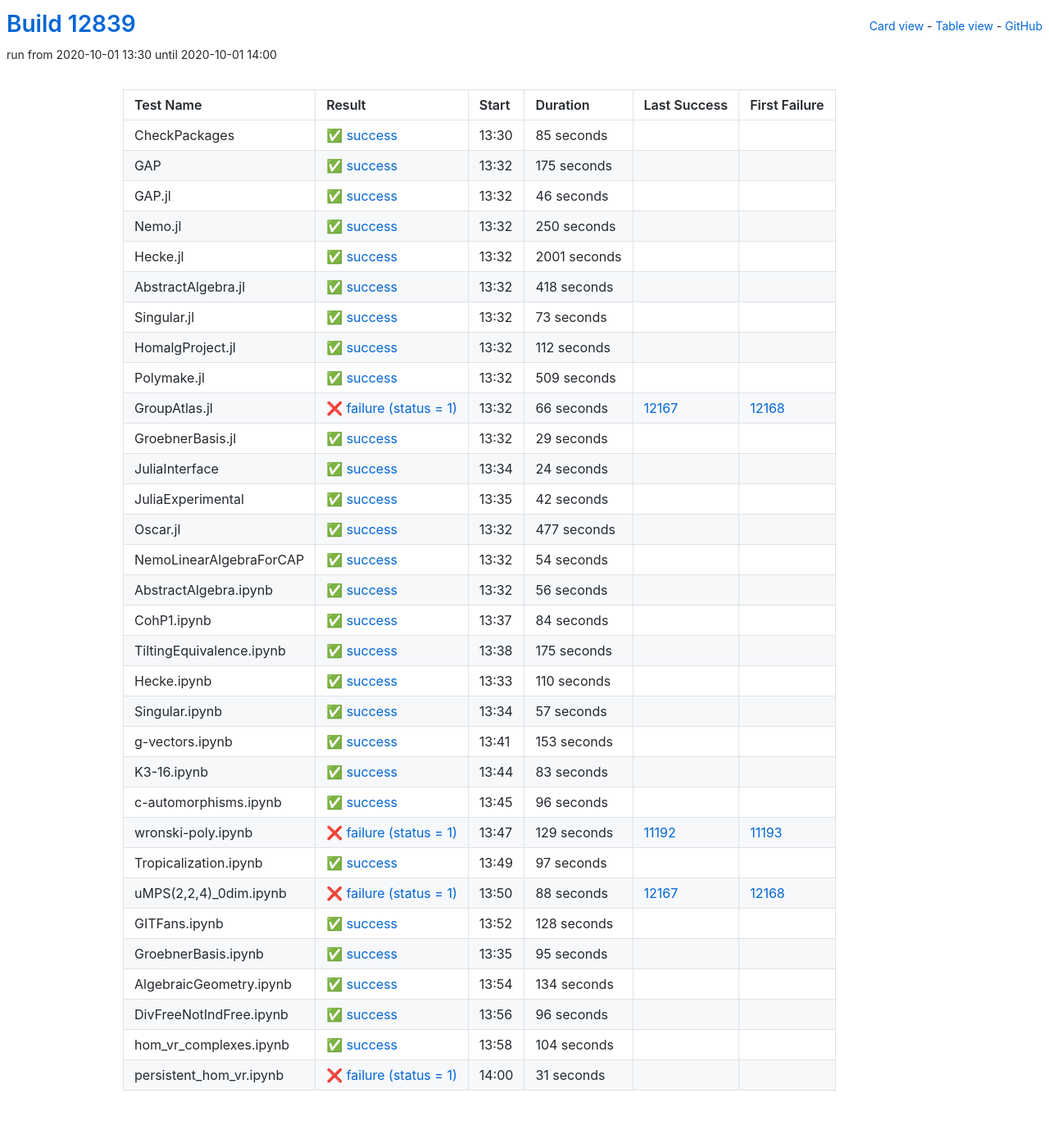
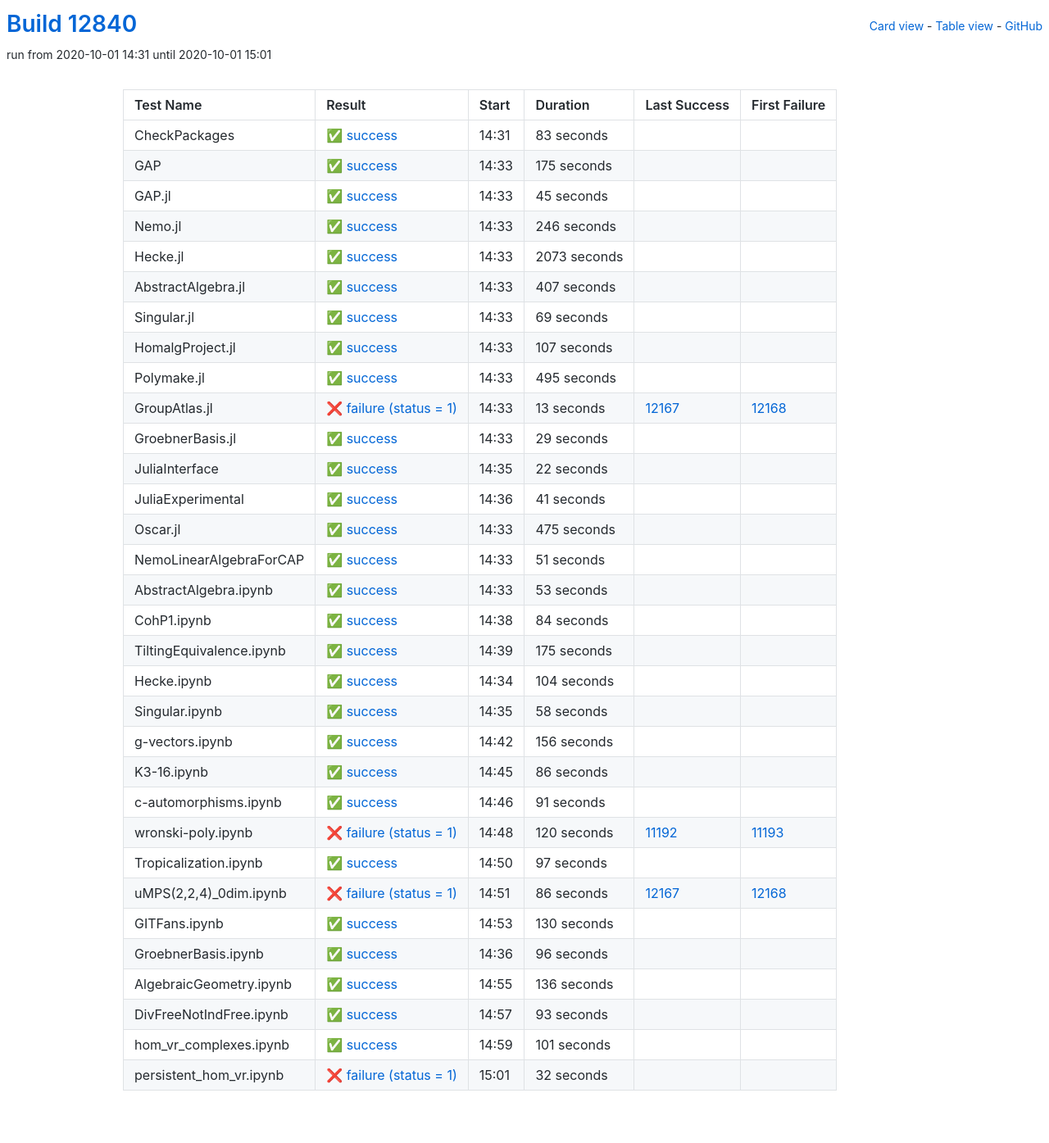
Before and after one commit to oscar-system/oscar-ci-status, a Jekyll site: the page built from table.html, in a window 1280 px wide. Shown: the whole page at 82% size. Built offline with Jekyll 4.4.1, drawn with Linux system fonts in a browser that asks for light colours.

Commit message:
Build #12840

```diff
--- a/_data/ci.yml
+++ b/_data/ci.yml
@@ -1,6 +1,6 @@
 ---
-build: 12839
-build_url: https://oscarci.mathematik.uni-kl.de/job/oscar/12839/
+build: 12840
+build_url: https://oscarci.mathematik.uni-kl.de/job/oscar/12840/
 job: oscar
 organization: oscar-system
 repo: oscar-ci-status
@@ -8,20 +8,20 @@
 tests:
 - name: CheckPackages
   id: checkpackages
-  log: https://oscarci.mathematik.uni-kl.de/job/oscar/12839/artifact/logs/build-12839/CheckPackages.log
-  start: 2020-10-01 13:30
+  log: https://oscarci.mathematik.uni-kl.de/job/oscar/12840/artifact/logs/build-12840/CheckPackages.log
+  start: 2020-10-01 14:31
   success: true
   exitcode: 0
   status: success
-  duration: 85
+  duration: 83
   last_success: false
   last_success_url:
   first_failure: false
   first_failure_url:
 - name: GAP
   id: gap
-  log: https://oscarci.mathematik.uni-kl.de/job/oscar/12839/artifact/logs/build-12839/GAP.log
-  start: 2020-10-01 13:32
+  log: https://oscarci.mathematik.uni-kl.de/job/oscar/12840/artifact/logs/build-12840/GAP.log
+  start: 2020-10-01 14:33
   success: true
   exitcode: 0
   status: success
@@ -32,104 +32,104 @@
   first_failure_url:
 - name: GAP.jl
   id: gap-jl
-  log: https://oscarci.mathematik.uni-kl.de/job/oscar/12839/artifact/logs/build-12839/GAP.jl.log
-  start: 2020-10-01 13:32
+  log: https://oscarci.mathematik.uni-kl.de/job/oscar/12840/artifact/logs/build-12840/GAP.jl.log
+  start: 2020-10-01 14:33
   success: true
   exitcode: 0
   status: success
-  duration: 46
+  duration: 45
   last_success: false
   last_success_url:
   first_failure: false
   first_failure_url:
 - name: Nemo.jl
   id: nemo-jl
-  log: https://oscarci.mathematik.uni-kl.de/job/oscar/12839/artifact/logs/build-12839/Nemo.jl.log
-  start: 2020-10-01 13:32
+  log: https://oscarci.mathematik.uni-kl.de/job/oscar/12840/artifact/logs/build-12840/Nemo.jl.log
+  start: 2020-10-01 14:33
   success: true
   exitcode: 0
   status: success
-  duration: 250
+  duration: 246
   last_success: false
   last_success_url:
   first_failure: false
   first_failure_url:
 - name: Hecke.jl
   id: hecke-jl
-  log: https://oscarci.mathematik.uni-kl.de/job/oscar/12839/artifact/logs/build-12839/Hecke.jl.log
-  start: 2020-10-01 13:32
+  log: https://oscarci.mathematik.uni-kl.de/job/oscar/12840/artifact/logs/build-12840/Hecke.jl.log
+  start: 2020-10-01 14:33
   success: true
   exitcode: 0
   status: success
-  duration: 2001
+  duration: 2073
   last_success: false
   last_success_url:
   first_failure: false
   first_failure_url:
 - name: AbstractAlgebra.jl
   id: abstractalgebra-jl
-  log: https://oscarci.mathematik.uni-kl.de/job/oscar/12839/artifact/logs/build-12839/AbstractAlgebra.jl.log
-  start: 2020-10-01 13:32
+  log: https://oscarci.mathematik.uni-kl.de/job/oscar/12840/artifact/logs/build-12840/AbstractAlgebra.jl.log
+  start: 2020-10-01 14:33
   success: true
   exitcode: 0
   status: success
-  duration: 418
+  duration: 407
   last_success: false
   last_success_url:
   first_failure: false
   first_failure_url:
 - name: Singular.jl
   id: singular-jl
-  log: https://oscarci.mathematik.uni-kl.de/job/oscar/12839/artifact/logs/build-12839/Singular.jl.log
-  start: 2020-10-01 13:32
+  log: https://oscarci.mathematik.uni-kl.de/job/oscar/12840/artifact/logs/build-12840/Singular.jl.log
+  start: 2020-10-01 14:33
   success: true
   exitcode: 0
   status: success
-  duration: 73
+  duration: 69
   last_success: false
   last_success_url:
   first_failure: false
   first_failure_url:
 - name: HomalgProject.jl
   id: homalgproject-jl
-  log: https://oscarci.mathematik.uni-kl.de/job/oscar/12839/artifact/logs/build-12839/HomalgProject.jl.log
-  start: 2020-10-01 13:32
+  log: https://oscarci.mathematik.uni-kl.de/job/oscar/12840/artifact/logs/build-12840/HomalgProject.jl.log
+  start: 2020-10-01 14:33
   success: true
   exitcode: 0
   status: success
-  duration: 112
+  duration: 107
   last_success: false
   last_success_url:
   first_failure: false
   first_failure_url:
 - name: Polymake.jl
   id: polymake-jl
-  log: https://oscarci.mathematik.uni-kl.de/job/oscar/12839/artifact/logs/build-12839/Polymake.jl.log
-  start: 2020-10-01 13:32
+  log: https://oscarci.mathematik.uni-kl.de/job/oscar/12840/artifact/logs/build-12840/Polymake.jl.log
+  start: 2020-10-01 14:33
   success: true
   exitcode: 0
   status: success
-  duration: 509
+  duration: 495
   last_success: false
   last_success_url:
   first_failure: false
   first_failure_url:
 - name: GroupAtlas.jl
   id: groupatlas-jl
-  log: https://oscarci.mathematik.uni-kl.de/job/oscar/12839/artifact/logs/build-12839/GroupAtlas.jl.log
-  start: 2020-10-01 13:32
+  log: https://oscarci.mathematik.uni-kl.de/job/oscar/12840/artifact/logs/build-12840/GroupAtlas.jl.log
+  start: 2020-10-01 14:33
   success: false
   exitcode: 1
   status: failure
-  duration: 66
+  duration: 13
   last_success: 12167
   last_success_url: https://oscarci.mathematik.uni-kl.de/job/oscar/12167/
   first_failure: 12168
   first_failure_url: https://oscarci.mathematik.uni-kl.de/job/oscar/12168/
 - name: GroebnerBasis.jl
   id: groebnerbasis-jl
-  log: https://oscarci.mathematik.uni-kl.de/job/oscar/12839/artifact/logs/build-12839/GroebnerBasis.jl.log
-  start: 2020-10-01 13:32
+  log: https://oscarci.mathematik.uni-kl.de/job/oscar/12840/artifact/logs/build-12840/GroebnerBasis.jl.log
+  start: 2020-10-01 14:33
   success: true
   exitcode: 0
   status: success
@@ -140,68 +140,68 @@
   first_failure_url:
 - name: JuliaInterface
   id: juliainterface
-  log: https://oscarci.mathematik.uni-kl.de/job/oscar/12839/artifact/logs/build-12839/JuliaInterface.log
-  start: 2020-10-01 13:34
+  log: https://oscarci.mathematik.uni-kl.de/job/oscar/12840/artifact/logs/build-12840/JuliaInterface.log
+  start: 2020-10-01 14:35
   success: true
   exitcode: 0
   status: success
-  duration: 24
+  duration: 22
   last_success: false
   last_success_url:
   first_failure: false
   first_failure_url:
 - name: JuliaExperimental
   id: juliaexperimental
-  log: https://oscarci.mathematik.uni-kl.de/job/oscar/12839/artifact/logs/build-12839/JuliaExperimental.log
-  start: 2020-10-01 13:35
+  log: https://oscarci.mathematik.uni-kl.de/job/oscar/12840/artifact/logs/build-12840/JuliaExperimental.log
+  start: 2020-10-01 14:36
   success: true
   exitcode: 0
   status: success
-  duration: 42
+  duration: 41
   last_success: false
   last_success_url:
   first_failure: false
   first_failure_url:
 - name: Oscar.jl
   id: oscar-jl
-  log: https://oscarci.mathematik.uni-kl.de/job/oscar/12839/artifact/logs/build-12839/Oscar.jl.log
-  start: 2020-10-01 13:32
+  log: https://oscarci.mathematik.uni-kl.de/job/oscar/12840/artifact/logs/build-12840/Oscar.jl.log
+  start: 2020-10-01 14:33
   success: true
   exitcode: 0
   status: success
-  duration: 477
+  duration: 475
   last_success: false
   last_success_url:
   first_failure: false
   first_failure_url:
 - name: NemoLinearAlgebraForCAP
   id: nemolinearalgebraforcap
-  log: https://oscarci.mathematik.uni-kl.de/job/oscar/12839/artifact/logs/build-12839/NemoLinearAlgebraForCAP.log
-  start: 2020-10-01 13:32
+  log: https://oscarci.mathematik.uni-kl.de/job/oscar/12840/artifact/logs/build-12840/NemoLinearAlgebraForCAP.log
+  start: 2020-10-01 14:33
   success: true
   exitcode: 0
   status: success
-  duration: 54
+  duration: 51
   last_success: false
   last_success_url:
   first_failure: false
   first_failure_url:
 - name: AbstractAlgebra.ipynb
   id: abstractalgebra-ipynb
-  log: https://oscarci.mathematik.uni-kl.de/job/oscar/12839/artifact/logs/build-12839/AbstractAlgebra.ipynb.log
-  start: 2020-10-01 13:32
+  log: https://oscarci.mathematik.uni-kl.de/job/oscar/12840/artifact/logs/build-12840/AbstractAlgebra.ipynb.log
+  start: 2020-10-01 14:33
   success: true
   exitcode: 0
   status: success
-  duration: 56
+  duration: 53
   last_success: false
   last_success_url:
   first_failure: false
   first_failure_url:
 - name: CohP1.ipynb
   id: cohp1-ipynb
-  log: https://oscarci.mathematik.uni-kl.de/job/oscar/12839/artifact/logs/build-12839/CohP1.ipynb.log
-  start: 2020-10-01 13:37
+  log: https://oscarci.mathematik.uni-kl.de/job/oscar/12840/artifact/logs/build-12840/CohP1.ipynb.log
+  start: 2020-10-01 14:38
   success: true
   exitcode: 0
   status: success
@@ -212,8 +212,8 @@
   first_failure_url:
 - name: TiltingEquivalence.ipynb
   id: tiltingequivalence-ipynb
-  log: https://oscarci.mathematik.uni-kl.de/job/oscar/12839/artifact/logs/build-12839/TiltingEquivalence.ipynb.log
-  start: 2020-10-01 13:38
+  log: https://oscarci.mathematik.uni-kl.de/job/oscar/12840/artifact/logs/build-12840/TiltingEquivalence.ipynb.log
+  start: 2020-10-01 14:39
   success: true
   exitcode: 0
   status: success
@@ -224,80 +224,80 @@
   first_failure_url:
 - name: Hecke.ipynb
   id: hecke-ipynb
-  log: https://oscarci.mathematik.uni-kl.de/job/oscar/12839/artifact/logs/build-12839/Hecke.ipynb.log
-  start: 2020-10-01 13:33
+  log: https://oscarci.mathematik.uni-kl.de/job/oscar/12840/artifact/logs/build-12840/Hecke.ipynb.log
+  start: 2020-10-01 14:34
   success: true
   exitcode: 0
   status: success
-  duration: 110
+  duration: 104
   last_success: false
   last_success_url:
   first_failure: false
   first_failure_url:
 - name: Singular.ipynb
   id: singular-ipynb
-  log: https://oscarci.mathematik.uni-kl.de/job/oscar/12839/artifact/logs/build-12839/Singular.ipynb.log
-  start: 2020-10-01 13:34
+  log: https://oscarci.mathematik.uni-kl.de/job/oscar/12840/artifact/logs/build-12840/Singular.ipynb.log
+  start: 2020-10-01 14:35
   success: true
   exitcode: 0
   status: success
-  duration: 57
+  duration: 58
   last_success: false
   last_success_url:
   first_failure: false
   first_failure_url:
 - name: g-vectors.ipynb
   id: g-vectors-ipynb
-  log: https://oscarci.mathematik.uni-kl.de/job/oscar/12839/artifact/logs/build-12839/g-vectors.ipynb.log
-  start: 2020-10-01 13:41
+  log: https://oscarci.mathematik.uni-kl.de/job/oscar/12840/artifact/logs/build-12840/g-vectors.ipynb.log
+  start: 2020-10-01 14:42
   success: true
   exitcode: 0
   status: success
-  duration: 153
+  duration: 156
   last_success: false
   last_success_url:
   first_failure: false
   first_failure_url:
 - name: K3-16.ipynb
   id: k3-16-ipynb
-  log: https://oscarci.mathematik.uni-kl.de/job/oscar/12839/artifact/logs/build-12839/K3-16.ipynb.log
-  start: 2020-10-01 13:44
+  log: https://oscarci.mathematik.uni-kl.de/job/oscar/12840/artifact/logs/build-12840/K3-16.ipynb.log
+  start: 2020-10-01 14:45
   success: true
   exitcode: 0
   status: success
-  duration: 83
+  duration: 86
   last_success: false
   last_success_url:
   first_failure: false
   first_failure_url:
 - name: c-automorphisms.ipynb
   id: c-automorphisms-ipynb
-  log: https://oscarci.mathematik.uni-kl.de/job/oscar/12839/artifact/logs/build-12839/c-automorphisms.ipynb.log
-  start: 2020-10-01 13:45
+  log: https://oscarci.mathematik.uni-kl.de/job/oscar/12840/artifact/logs/build-12840/c-automorphisms.ipynb.log
+  start: 2020-10-01 14:46
   success: true
   exitcode: 0
   status: success
-  duration: 96
+  duration: 91
   last_success: false
   last_success_url:
   first_failure: false
   first_failure_url:
 - name: wronski-poly.ipynb
   id: wronski-poly-ipynb
-  log: https://oscarci.mathematik.uni-kl.de/job/oscar/12839/artifact/logs/build-12839/wronski-poly.ipynb.log
-  start: 2020-10-01 13:47
+  log: https://oscarci.mathematik.uni-kl.de/job/oscar/12840/artifact/logs/build-12840/wronski-poly.ipynb.log
+  start: 2020-10-01 14:48
   success: false
   exitcode: 1
   status: failure
-  duration: 129
+  duration: 120
   last_success: 11192
   last_success_url: https://oscarci.mathematik.uni-kl.de/job/oscar/11192/
   first_failure: 11193
   first_failure_url: https://oscarci.mathematik.uni-kl.de/job/oscar/11193/
 - name: Tropicalization.ipynb
   id: tropicalization-ipynb
-  log: https://oscarci.mathematik.uni-kl.de/job/oscar/12839/artifact/logs/build-12839/Tropicalization.ipynb.log
-  start: 2020-10-01 13:49
+  log: https://oscarci.mathematik.uni-kl.de/job/oscar/12840/artifact/logs/build-12840/Tropicalization.ipynb.log
+  start: 2020-10-01 14:50
   success: true
   exitcode: 0
   status: success
@@ -308,56 +308,32 @@
   first_failure_url:
 - name: uMPS(2,2,4)_0dim.ipynb
   id: umps-2-2-4-0dim-ipynb
-  log: https://oscarci.mathematik.uni-kl.de/job/oscar/12839/artifact/logs/build-12839/uMPS-2-2-4-_0dim.ipynb.log
-  start: 2020-10-01 13:50
+  log: https://oscarci.mathematik.uni-kl.de/job/oscar/12840/artifact/logs/build-12840/uMPS-2-2-4-_0dim.ipynb.log
+  start: 2020-10-01 14:51
   success: false
   exitcode: 1
   status: failure
-  duration: 88
+  duration: 86
   last_success: 12167
   last_success_url: https://oscarci.mathematik.uni-kl.de/job/oscar/12167/
   first_failure: 12168
   first_failure_url: https://oscarci.mathematik.uni-kl.de/job/oscar/12168/
 - name: GITFans.ipynb
   id: gitfans-ipynb
-  log: https://oscarci.mathematik.uni-kl.de/job/oscar/12839/artifact/logs/build-12839/GITFans.ipynb.log
-  start: 2020-10-01 13:52
+  log: https://oscarci.mathematik.uni-kl.de/job/oscar/12840/artifact/logs/build-12840/GITFans.ipynb.log
+  start: 2020-10-01 14:53
   success: true
   exitcode: 0
   status: success
-  duration: 128
+  duration: 130
   last_success: false
   last_success_url:
   first_failure: false
   first_failure_url:
 - name: GroebnerBasis.ipynb
   id: groebnerbasis-ipynb
-  log: https://oscarci.mathematik.uni-kl.de/job/oscar/12839/artifact/logs/build-12839/GroebnerBasis.ipynb.log
-  start: 2020-10-01 13:35
-  success: true
-  exitcode: 0
-  status: success
-  duration: 95
-  last_success: false
-  last_success_url:
-  first_failure: false
-  first_failure_url:
-- name: AlgebraicGeometry.ipynb
-  id: algebraicgeometry-ipynb
-  log: https://oscarci.mathematik.uni-kl.de/job/oscar/12839/artifact/logs/build-12839/AlgebraicGeometry.ipynb.log
-  start: 2020-10-01 13:54
-  success: true
-  exitcode: 0
-  status: success
-  duration: 134
-  last_success: false
-  last_success_url:
-  first_failure: false
-  first_failure_url:
-- name: DivFreeNotIndFree.ipynb
-  id: divfreenotindfree-ipynb
-  log: https://oscarci.mathematik.uni-kl.de/job/oscar/12839/artifact/logs/build-12839/DivFreeNotIndFree.ipynb.log
-  start: 2020-10-01 13:56
+  log: https://oscarci.mathematik.uni-kl.de/job/oscar/12840/artifact/logs/build-12840/GroebnerBasis.ipynb.log
+  start: 2020-10-01 14:36
   success: true
   exitcode: 0
   status: success
@@ -366,26 +342,50 @@
   last_success_url:
   first_failure: false
   first_failure_url:
-- name: hom_vr_complexes.ipynb
-  id: hom-vr-complexes-ipynb
-  log: https://oscarci.mathematik.uni-kl.de/job/oscar/12839/artifact/logs/build-12839/hom_vr_complexes.ipynb.log
-  start: 2020-10-01 13:58
+- name: AlgebraicGeometry.ipynb
+  id: algebraicgeometry-ipynb
+  log: https://oscarci.mathematik.uni-kl.de/job/oscar/12840/artifact/logs/build-12840/AlgebraicGeometry.ipynb.log
+  start: 2020-10-01 14:55
   success: true
   exitcode: 0
   status: success
-  duration: 104
+  duration: 136
+  last_success: false
+  last_success_url:
+  first_failure: false
+  first_failure_url:
+- name: DivFreeNotIndFree.ipynb
+  id: divfreenotindfree-ipynb
+  log: https://oscarci.mathematik.uni-kl.de/job/oscar/12840/artifact/logs/build-12840/DivFreeNotIndFree.ipynb.log
+  start: 2020-10-01 14:57
+  success: true
+  exitcode: 0
+  status: success
+  duration: 93
+  last_success: false
+  last_success_url:
+  first_failure: false
+  first_failure_url:
+- name: hom_vr_complexes.ipynb
+  id: hom-vr-complexes-ipynb
+  log: https://oscarci.mathematik.uni-kl.de/job/oscar/12840/artifact/logs/build-12840/hom_vr_complexes.ipynb.log
+  start: 2020-10-01 14:59
+  success: true
+  exitcode: 0
+  status: success
+  duration: 101
   last_success: false
   last_success_url:
   first_failure: false
   first_failure_url:
 - name: persistent_hom_vr.ipynb
   id: persistent-hom-vr-ipynb
-  log: https://oscarci.mathematik.uni-kl.de/job/oscar/12839/artifact/logs/build-12839/persistent_hom_vr.ipynb.log
-  start: 2020-10-01 14:00
+  log: https://oscarci.mathematik.uni-kl.de/job/oscar/12840/artifact/logs/build-12840/persistent_hom_vr.ipynb.log
+  start: 2020-10-01 15:01
   success: false
   exitcode: 1
   status: failure
-  duration: 31
+  duration: 32
   last_success: false
   last_success_url:
   first_failure: false
```
Also changed, not shown: README.md.
